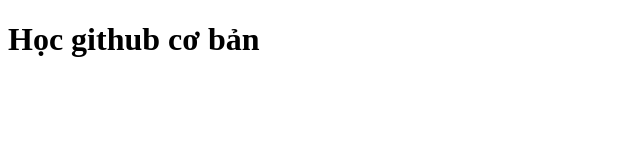
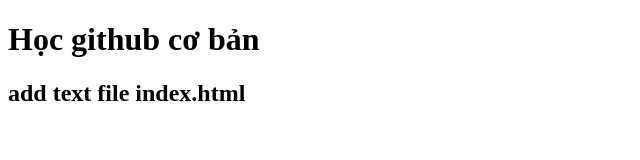
Before and after one commit to VuVanCao/learn_github, a plain HTML site: page index.html in a window 1280 px wide. Shown: the whole page, without its empty margins (0-640 px from the left). Drawn offline with Linux system fonts and the light colour scheme.

Commit message:
update file index.html

```diff
--- a/index.html
+++ b/index.html
@@ -8,5 +8,6 @@
 </head>
 <body>
     <h1>Học github cơ bản</h1>
+    <h2>add text file index.html</h2>
 </body>
 </html>
```
